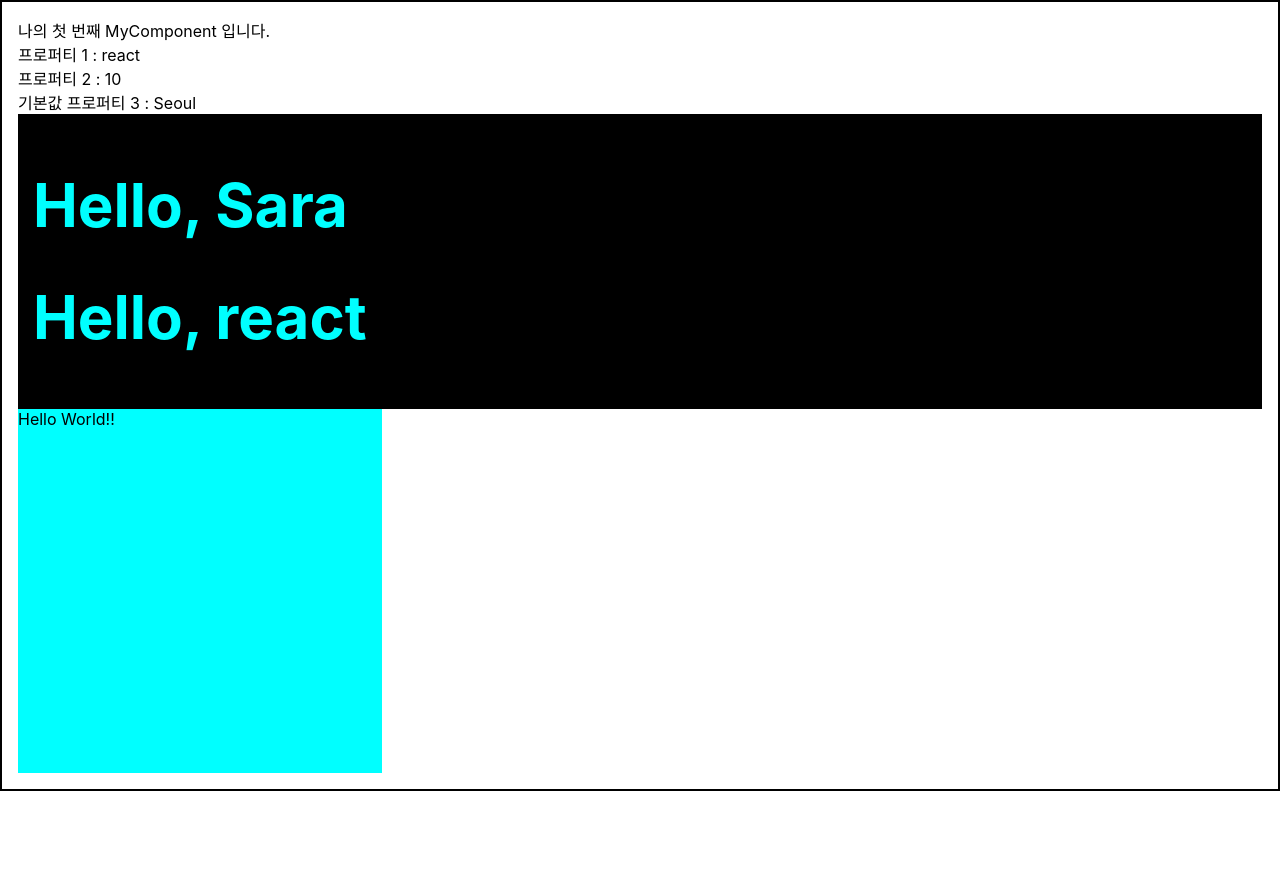
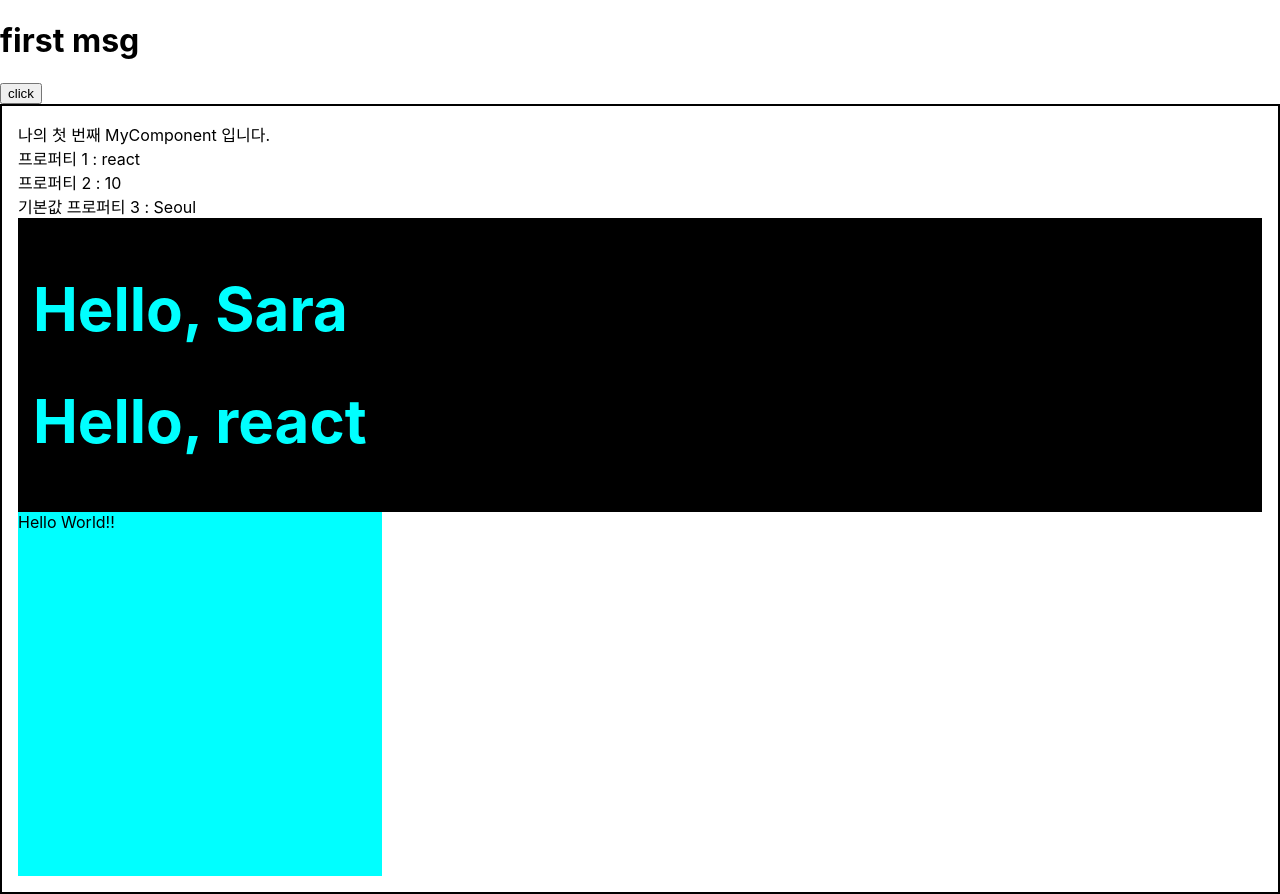
Before and after one commit to CheHyeonYeong/JavascriptStudy, a React (Create React App) app in the folder new/: page / in a window 1280 px wide. Before the commit the page ends 800 px from the top, so only its background shows below. Built offline with nearby package versions, Linux system fonts and the light colour scheme.

Commit message:
✨ StateComponent feat
stateComponent feat

```diff
--- a/new/src/App.js
+++ b/new/src/App.js
@@ -3,6 +3,7 @@ import './App.css';
 import React from 'react';
 import Wrapper from './Wrapper';
 import PropTypes from 'prop-types';   // props 타입 검증을 위한 모듈,....
+import StateComponent from './stateTest';
 
 function App() {
 
@@ -19,6 +20,7 @@ function App() {
 
   return (
     <> {/* 이것은 fragment이다. */}
+    <StateComponent></StateComponent>
     <Wrapper>
     <MyComponent name={name} age={10} addr="Seoul" email="test@naver" isSpecial/>
     <div style={style}>
--- /dev/null
+++ b/new/src/stateTest.js
@@ -0,0 +1,17 @@
+import {useState} from 'react';
+
+const StateComponent = () =>{
+    const [msg, setData] = useState('first msg');
+    const enter = () => {
+        msg = 'changed msg';
+    }
+
+    return (
+        <div>
+            <h1>{msg}</h1>
+            <button onClick={enter}>click</button>
+        </div>
+    )
+}
+
+export default StateComponent;
```
